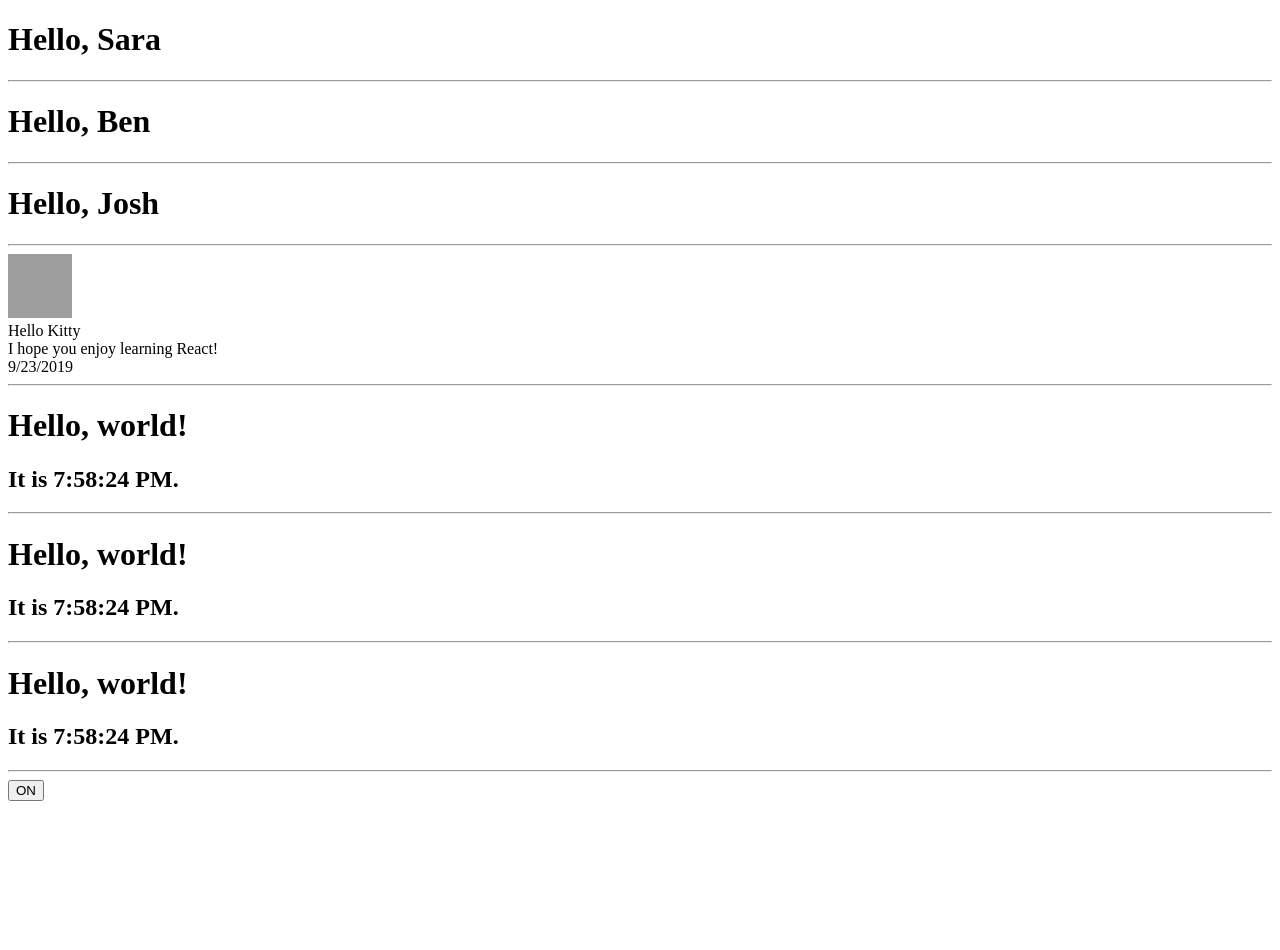
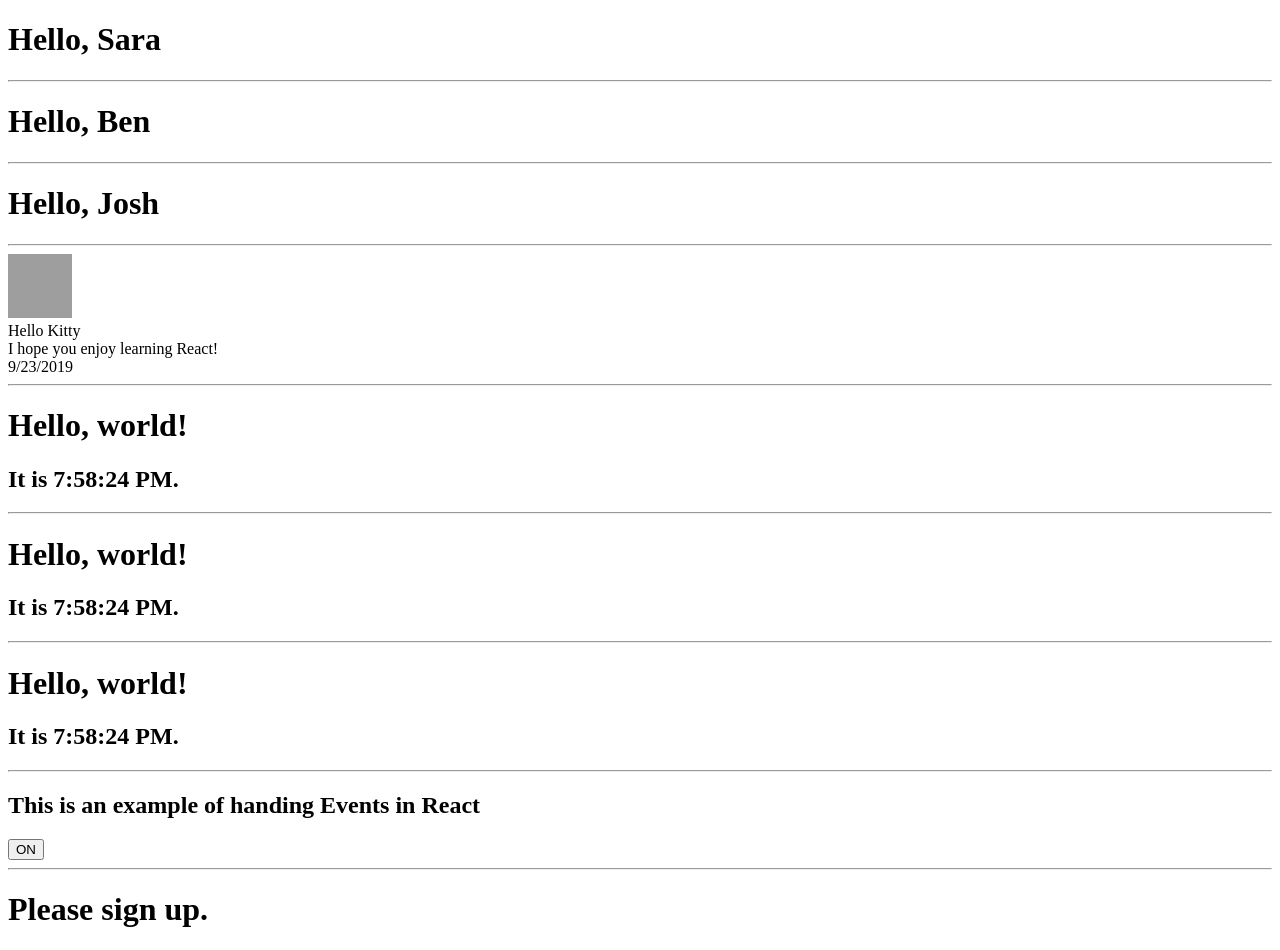
Before and after one commit to quantum93/react-tutorial, a React (Create React App) app: page / in a window 1280 px wide. Before the commit the page ends 809 px from the top, so only its background shows below. Built offline with nearby package versions, Linux system fonts and the light colour scheme; grey boxes are pictures that could not be loaded.

Commit message:
It shows conditional rendering

```diff
--- a/src/App.js
+++ b/src/App.js
@@ -3,6 +3,7 @@
 import Comment from './Comment';
 import Clock from './Clock';
 import Toggle from './Toggle';
+import Greeting from './Greeting';
 
 const comment = {
   date: new Date(),
@@ -34,6 +35,8 @@
         <Clock />
         <hr/>
         <Toggle />
+        <hr/>
+        <Greeting isLoggedIn={false}/>
     </div>
   );
 }
--- /dev/null
+++ b/src/Greeting.js
@@ -0,0 +1,19 @@
+import React from 'react';
+
+function UserGreeting(props) {
+  return <h1>Welcome back!</h1>;
+}
+
+function GuestGreeting(props) {
+  return <h1>Please sign up.</h1>;
+}
+
+function Greeting(props) {
+  const isLoggedIn = props.isLoggedIn;
+  if (isLoggedIn) {
+    return <UserGreeting />;
+  }
+  return <GuestGreeting />;
+}
+
+export default Greeting;
--- a/src/Toggle.js
+++ b/src/Toggle.js
@@ -4,7 +4,8 @@
   constructor(props) {
     super(props);
     this.state = {isToggleOn: true};
-    // This binding is necessary to make `this` work in the callback. if you use fat arrow function, don't need this line
+    // This binding is necessary to make `this` work in the
+    // callback. if you use fat arrow function (public class fields syntax), don't need this line.
     // this.handleClick = this.handleClick.bind(this);
   }
 
@@ -25,7 +26,10 @@
 
   render() {
     return (
+      <div>
+      <h2>This is an example of handing Events in React</h2>
       <button onClick={this.handleClick}>{this.state.isToggleOn ? 'ON' : 'OFF'}</button>
+      </div>
     )
   }
 }
```
